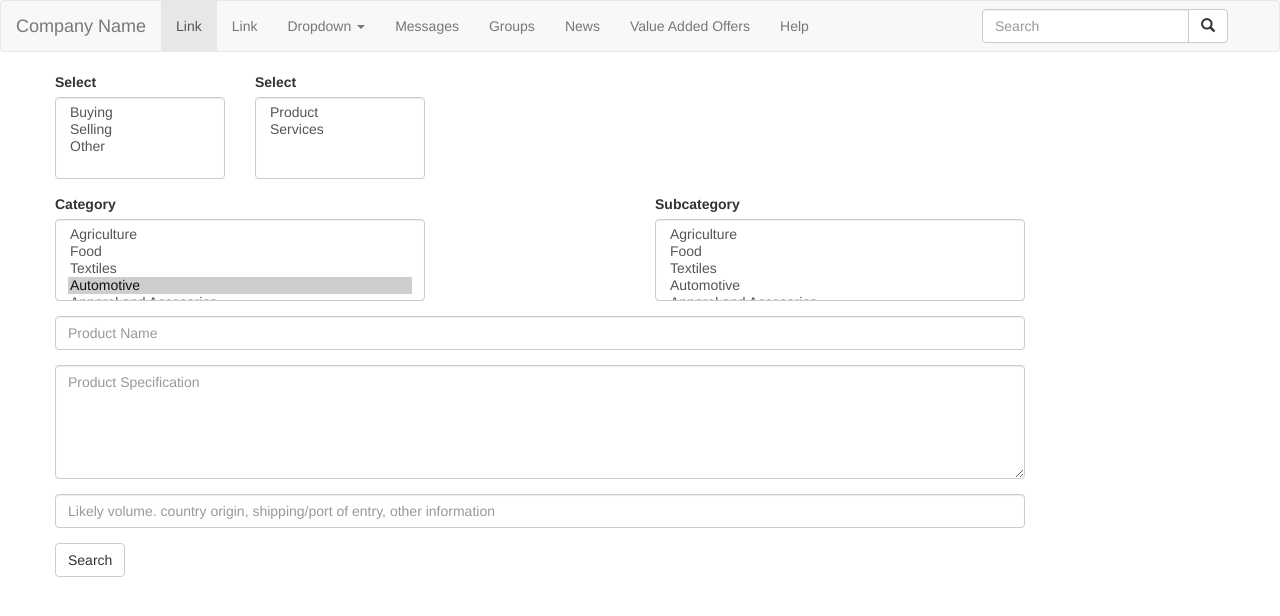
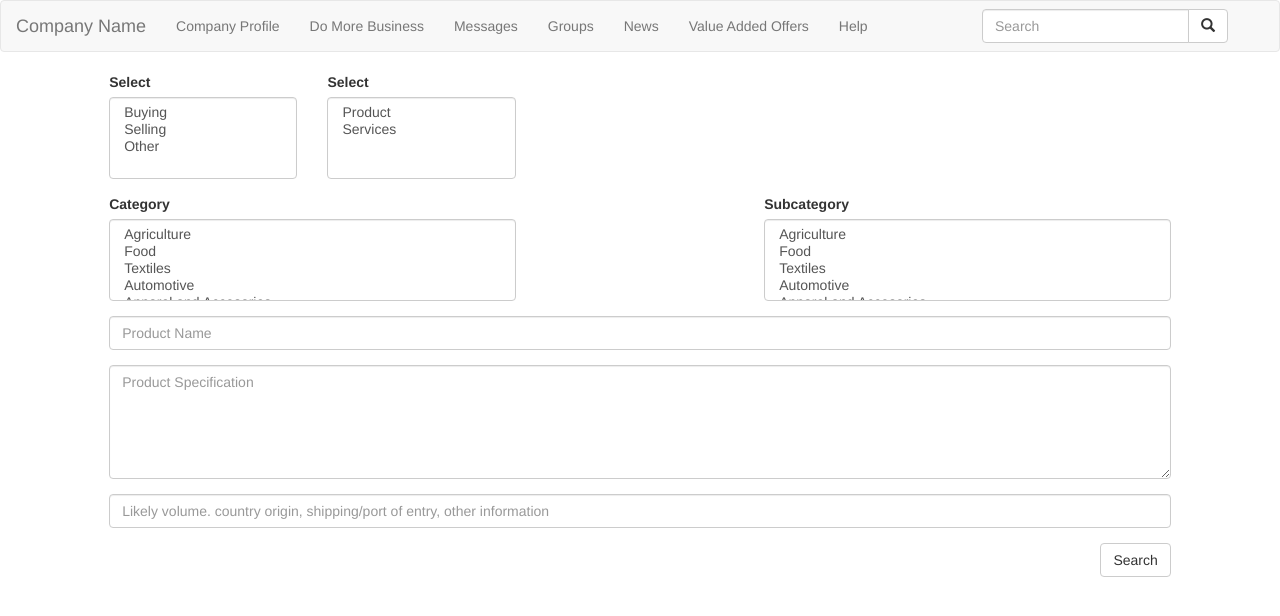
Before and after one commit to JuanPabloDelCastillo/Business-Network, a plain HTML site: page index.html in a window 1280 px wide. Drawn offline with Linux system fonts and the light colour scheme.

Commit message:
fifth
last commit before use tfs

```diff
--- a/index.html
+++ b/index.html
@@ -20,28 +20,17 @@
                 <span class="icon-bar"></span>
                 <span class="icon-bar"></span>
             </button>
-            <a class="navbar-brand" href="#">Company Name</a>
+            <a class="navbar-brand" href="#"><span id="companyname">Company Name</span></a>
         </div>
         <div class="collapse navbar-collapse" id="bs-example-navbar-collapse-1">
             <ul class="nav navbar-nav">
-                <li class="active"><a href="#">Link</a></li>
-                <li><a href="#">Link</a></li>
-                <li class="dropdown">
-                    <a href="#" class="dropdown-toggle" data-toggle="dropdown">Dropdown <b class="caret"></b></a>
-                    <ul class="dropdown-menu">
-                        <li><a href="#">Action</a></li>
-                        <li><a href="#">Another action</a></li>
-                        <li><a href="#">Something else here</a></li>
-                        <li class="divider"></li>
-                        <li><a href="#">Separated link</a></li>
-                        <li class="divider"></li>
-                    </ul>
+                <li><a href="#">Company Profile</a></li>
+                <li><a href="#">Do More Business</a></li>
                 <li><a href="#">Messages</a></li>
                 <li><a href="#">Groups</a></li>
                 <li><a href="#">News</a></li>
                 <li><a href="#">Value Added Offers</a></li>
                 <li><a href="#">Help</a></li>
-                </li>
             </ul>
             <div class="col-sm-3 col-md-3 pull-right">
                 <form class="navbar-form" role="search">
@@ -55,35 +44,34 @@
             </div>
         </div>
     </nav>
-    <section>
-        <div class="container">
+    <section class="container-fluid">
         <div class="row">
             <form class="form-horizontal">
                 <div class="form-group row">
-                        <div class="col-md-2 col-xs-6">
-                            <label for="sel">Select</label>
-                            <select multiple class="form-control" id="sel">
+                    <div class="col-md-2 col-xs-5 col-xs-offset-1">
+                        <label for="sel0">Select</label>
+                        <select multiple class="form-control" id="sel0" required="required">
                             <option>Buying</option>
                             <option>Selling</option>
                             <option>Other</option>
                         </select>
                     </div>
-                        <div class="col-md-2 col-xs-6">
-                            <label for="sel">Select</label>
-                            <select multiple class="form-control" id="sel">
+                    <div class="col-md-2 col-xs-5">
+                        <label for="sel1">Select</label>
+                        <select multiple class="form-control" id="sel1" required="required">
                             <option>Product</option>
                             <option>Services</option>
                         </select>
                     </div>
                 </div>
                 <div class="form-group row">
-                        <div class="col-md-4 col-xs-6">
-                            <label for="sel">Category</label>
-                            <select multiple class="form-control" id="sel">
+                    <div class="col-md-4 col-xs-5 col-xs-offset-1">
+                        <label for="sel2">Category</label>
+                        <select multiple class="form-control" id="sel2" required="required">
                             <option>Agriculture</option>
                             <option>Food</option>
                             <option>Textiles</option>
-                                <option selected="select">Automotive</option>
+                            <option>Automotive</option>
                             <option>Apparel and Accesories</option>
                             <option>Transportation</option>
                             <option>Bag,Shoes and Accesories</option>
@@ -93,9 +81,9 @@
                     </div>
                     <div class="col-md-2">
                     </div>
-                        <div class="col-md-4 col-xs-6">
-                            <label for="sel">Subcategory</label>
-                            <select multiple class="form-control" id="sel">
+                    <div class="col-md-4 col-xs-5">
+                        <label for="sel3">Subcategory</label>
+                        <select multiple class="form-control" id="sel3" required="required">
                             <option>Agriculture</option>
                             <option>Food</option>
                             <option>Textiles</option>
@@ -109,27 +97,28 @@
                     </div>
                 </div>
                 <div class="form-group row">
-                        <div class="col-md-10 col-xs-12">
+                    <div class="col-md-10 col-xs-10 col-xs-offset-1">
                         <input type="text" id="prodname" class="form-control" placeholder="Product Name" required="required">
                     </div>
                 </div>
                 <div class="form-group row">
-                        <div class="col-md-10 col-xs-12">
-                            <textarea class="form-control" rows="5" placeholder="Product Specification"></textarea>
+                    <div class="col-md-10 col-xs-10 col-xs-offset-1">
+                        <textarea class="form-control" rows="5" placeholder="Product Specification" required="required"></textarea>
                     </div>
                 </div>
                 <div class="form-group row">
-                        <div class="col-md-10 col-xs-12">
-                            <input type="text" id="prodmisc" class="form-control" placeholder="Likely volume. country origin, shipping/port of entry, other information" required="required">
+                    <div class="col-md-10 col-xs-10 col-xs-offset-1">
+                        <input type="text" id="prodmisc" class="form-control" placeholder="Likely volume. country origin, shipping/port of entry, other information">
                     </div>
                 </div>
                 <div class="form-group row">
-                        <div class="col-md-10 col-xs-12">
+                    <div class="col-md-10 col-xs-10 col-xs-offset-1">
+                        <div class="pull-right">
                             <button type="Submit" class="btn btn-default">Search</button>
                         </div>
                     </div>
+                </div>
             </form>
-            </div>
         </div>
     </section>
 </body>
```
Also changed, not shown: results.html (added, +1 -0 lines), backups/combo nav.txt (added), backups/index2.html (renamed from index2.html), backups/masterpage.html (renamed from masterpage.html). Lines whose indentation alone changed are shown as unchanged.
